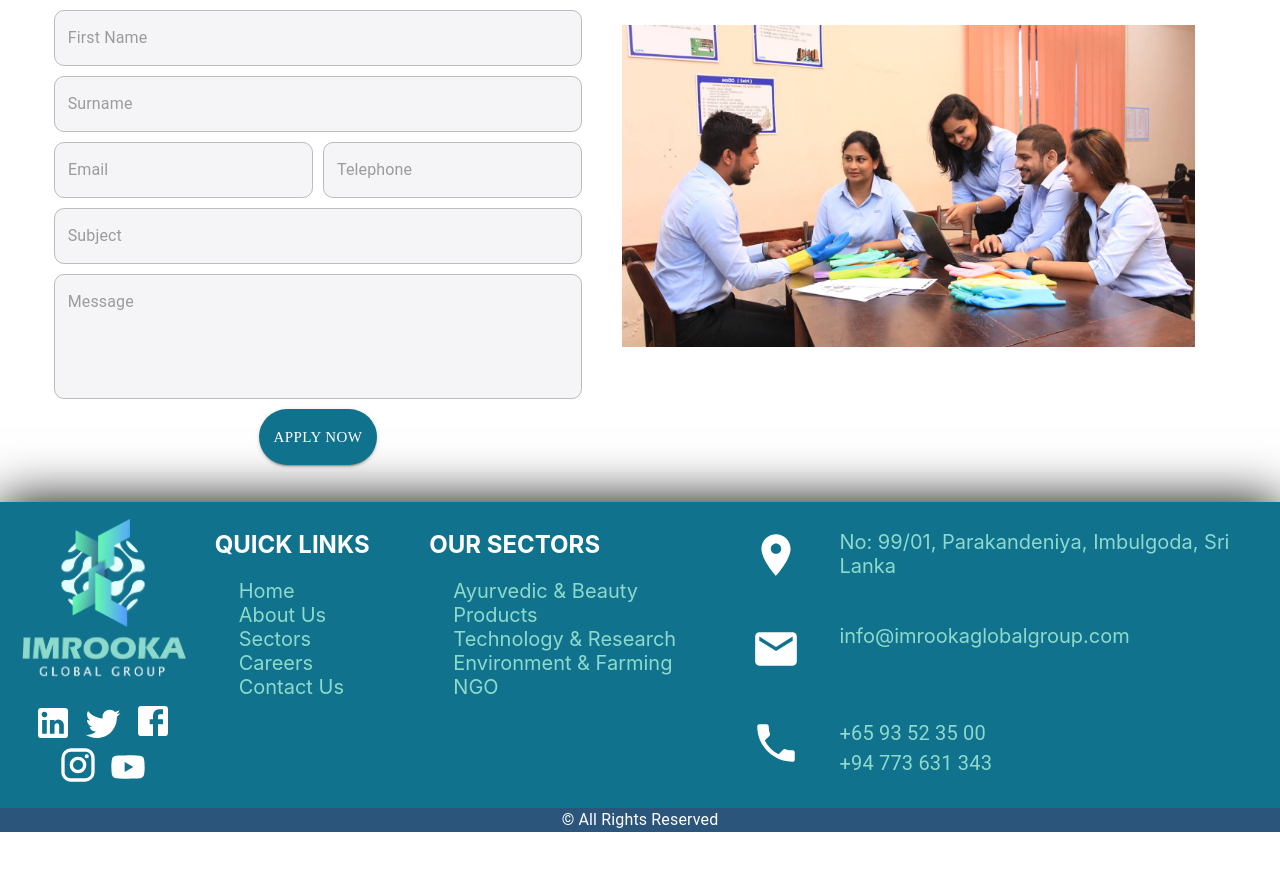
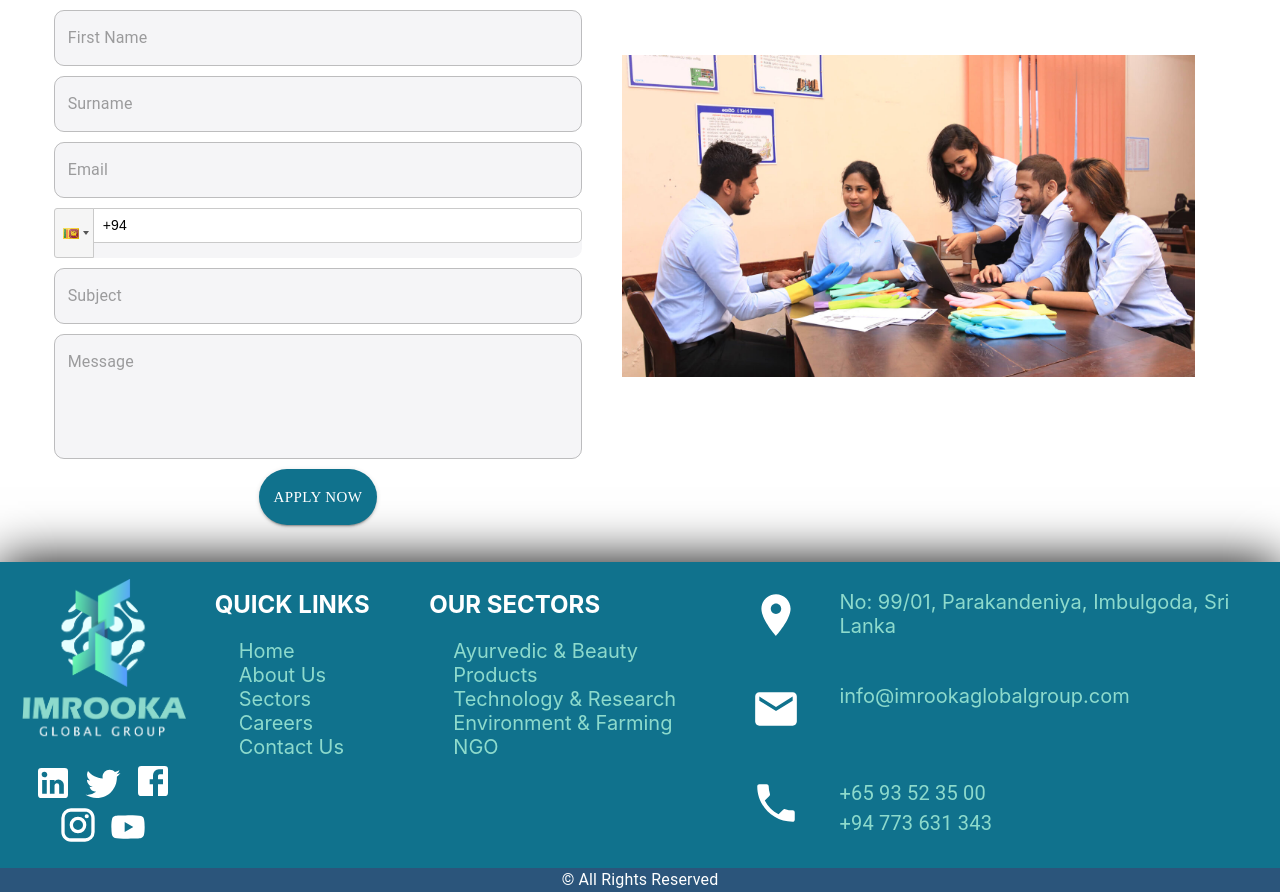
Before and after one commit to LiniFernando/imrooka, a React (Create React App) app: page /career in a window 1280 px wide. Shown: the part 840-1732 px from the top of the page. Before the commit the page ends 1672 px from the top, so only its background shows below. Built offline with nearby package versions, Linux system fonts and the light colour scheme; a web font is replaced by a local one.

Commit message:
Add country code textField to career page

```diff
--- a/package.json
+++ b/package.json
@@ -15,6 +15,7 @@
     "react": "^18.2.0",
     "react-animation-on-scroll": "^5.1.0",
     "react-dom": "^18.2.0",
+    "react-phone-input-2": "^2.15.1",
     "react-router-dom": "^6.7.0",
     "react-scripts": "5.0.1",
     "web-vitals": "^2.1.4"
--- a/src/View/career.js
+++ b/src/View/career.js
@@ -1,9 +1,12 @@
 import * as React from 'react';
+import './css/career.css';
 import homeImage from "../img/careers/careerSlide.jpg";
 import career from "../img/careers/career.jpg";
 import {COLORS as Color} from "../Common/Constant/Color";
 import {Button, Grid} from "@mui/material";
 import OutlinedInput from "@mui/material/OutlinedInput";
+import PhoneInput from 'react-phone-input-2'
+import 'react-phone-input-2/lib/style.css'
 
 const Career = () => {
     return (
@@ -57,22 +60,37 @@ const Career = () => {
                         margin: '5px 0'
                     }}
                                    placeholder="Surname"/>
-                    <div style={{width: '100%'}}>
-                        <OutlinedInput style={{
-                            backgroundColor: Color.light,
-                            width: '49%',
-                            borderRadius: 10,
-                            margin: '5px 5px 5px 0'
-                        }}
-                                       placeholder="Email"/>
-                        <OutlinedInput style={{
+                    {/*<div style={{width: '100%'}}>*/}
+                    <OutlinedInput style={{
+                        backgroundColor: Color.light,
+                        // width: '49%',
+                        width: '100%',
+                        borderRadius: 10,
+                        margin: '5px 0'
+                        // margin: '5px 5px 5px 0'
+                    }}
+                                   placeholder="Email"/>
+                    <PhoneInput style={{
+                        backgroundColor: Color.light,
+                        // width: '49%',
+                        width: '100%',
+                        height: 50,
+                        borderRadius: 10,
+                        margin: '5px 0'
+                        // margin: '5px 5px 5px 0'
+                    }}
+                                country={'lk'}
+                        // value={this.state.phone}
+                        // onChange={phone => this.setState({ phone })}
+                    />
+                    {/*<OutlinedInput style={{
                             backgroundColor: Color.light,
                             width: '49%',
                             borderRadius: 10,
                             margin: '5px 0 5px 5px'
                         }}
-                                       placeholder="Telephone"/>
-                    </div>
+                                       placeholder="Telephone"/>*/}
+                    {/*</div>*/}
                     <OutlinedInput style={{
                         backgroundColor: Color.light,
                         width: '100%',
@@ -111,4 +129,5 @@ const ButtonStyle = {
     borderRadius: 100
 };
 
+
 export default Career;
--- /dev/null
+++ b/src/View/css/career.css
@@ -0,0 +1,5 @@
+.react-tel-input .form-control {
+    width: 100% !important;
+    height: 50px;
+    background-color: #f5f5f7;
+}
```
Also changed, not shown: 1 other file (tests, documents, lock files or other folders).
